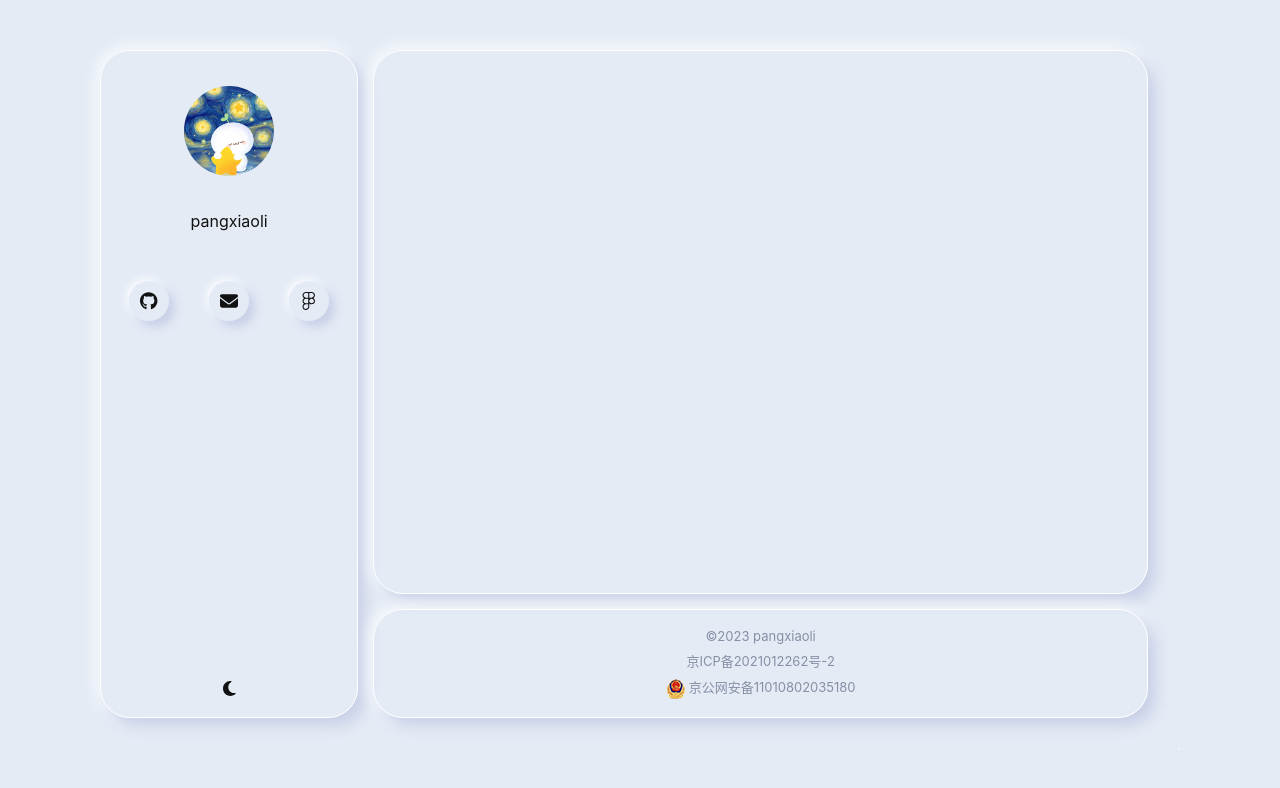
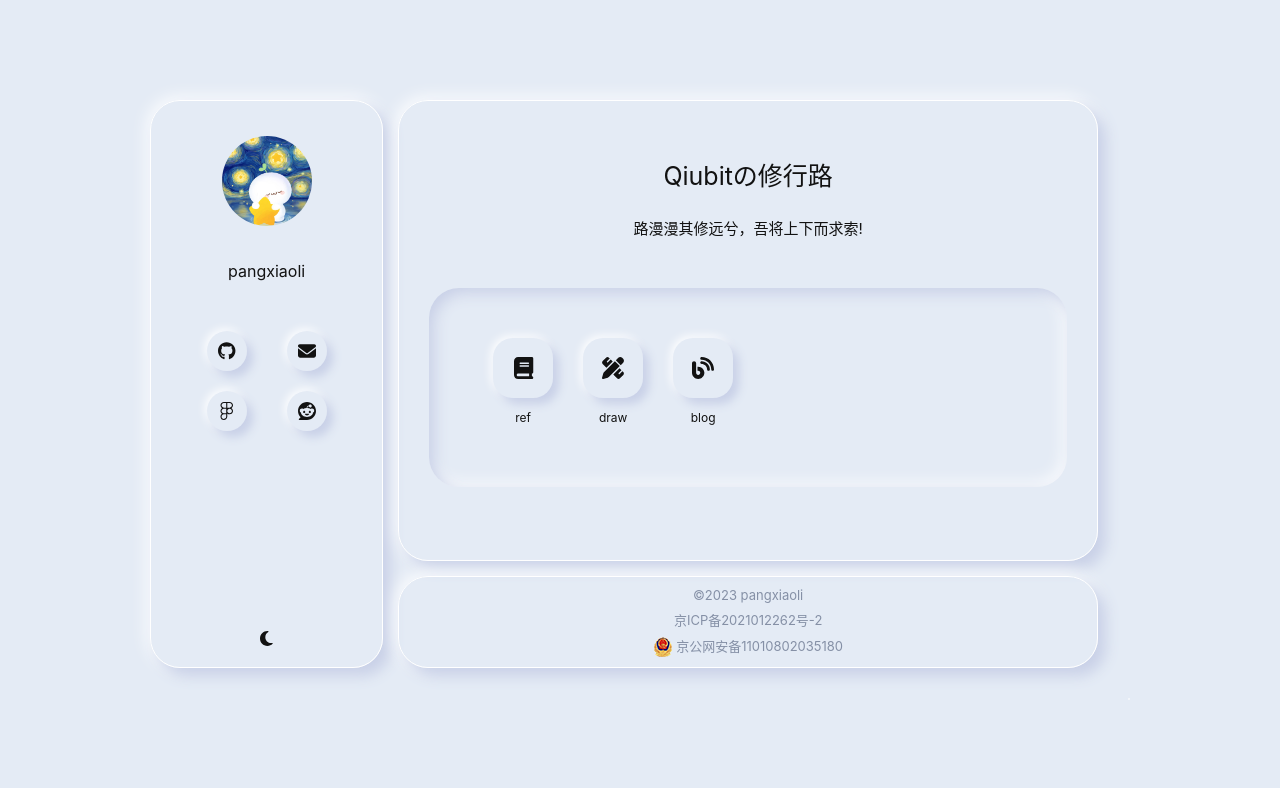
Before and after one commit to pangxiaoli/homepage, a React (Vite) app: page / in a window 1280 px wide. Shown: the top 788 px of the page. Built offline with nearby package versions, Linux system fonts and the light colour scheme.

Commit message:
feat: main

```diff
--- a/config.ts
+++ b/config.ts
@@ -1,5 +1,5 @@
-import { faFigma, faGithub } from '@fortawesome/free-brands-svg-icons';
-import { faEnvelope, IconDefinition } from '@fortawesome/free-solid-svg-icons';
+import { faFigma, faGithub, faReddit } from '@fortawesome/free-brands-svg-icons';
+import { faBlog, faBook, faEnvelope, faPenRuler, IconDefinition } from '@fortawesome/free-solid-svg-icons';
 
 export interface ILink {
 	icon?: IconDefinition,
@@ -31,8 +31,8 @@ export interface IConfig {
 
 
 const config: IConfig = {
-	title: 'title',
-	subTitle: 'subtitle',
+	title: 'Qiubitの修行路',
+	subTitle: '路漫漫其修远兮，吾将上下而求索!',
 
 	user: {
 		avater: '/img/head.jpg',
@@ -41,18 +41,47 @@ const config: IConfig = {
 			{
 				icon: faGithub,
 				uri: 'http://github.com/pangxiaoli',
-				shape: 'circle'
+				shape: 'circle',
+				title: 'github'
 			},
 			{
 				icon: faEnvelope,
 				uri: 'mailto:qiubit@qiubit.cc',
+				title: 'mailto'
 			},
 			{
 				icon: faFigma,
 				uri: 'https://figma.com/',
+				title: 'figma'
+			},
+			{
+				icon: faReddit,
+				uri: 'https://reddit.com/',
+				title: 'reddit'
 			}
 		]
 	},
+
+	site: [
+		{
+			icon: faBook,
+			uri: 'http://ref.qiubit.cc',
+			title: 'ref',
+			shape: 'rect',
+		},
+		{
+			icon: faPenRuler,
+			uri: 'https://draw.qiubit.cc',
+			title: 'draw',
+			shape: 'rect',
+		},
+		{
+			icon: faBlog,
+			uri: 'https://blog.pangxiaoli.com',
+			title: 'blog',
+			shape: 'rect',
+		},
+	],
 
 	footer: {
 		year: 2023,
--- a/src/App.less
+++ b/src/App.less
@@ -1,7 +1,7 @@
 .App {
     width: 100%;
     height: 100%;
-    padding: 5rem 10rem;
+    padding: 10rem 15rem;
     display: grid;
     gap: 1.5rem;
     grid-template-areas:
@@ -9,4 +9,5 @@
         "sider footer";
     grid-template-rows: 5fr 1fr;
     grid-template-columns: 1fr 3fr;
+    user-select: none;
 }
--- a/src/components/Link/index.less
+++ b/src/components/Link/index.less
@@ -42,6 +42,7 @@
         width: 6rem;
         height: 6rem;
         font-size: 2.2rem;
+        border-radius: 2rem;
     }
 
     .shape-ranc {
--- a/src/components/Link/index.tsx
+++ b/src/components/Link/index.tsx
@@ -7,18 +7,21 @@ import './index.less';
 export interface ILinkProps {
     data: ILink,
     size?: 'small' | 'normal' | 'big';
+    showTitle?: boolean;
 }
 
 const Link = ( props: ILinkProps ) => {
-	const { data, size = 'normal' } = props;
+	const { data, size = 'normal', showTitle = true } = props;
 	const { icon, shape = 'circle', uri, title } = data;
 
 	return (
-		<a className="link" href={uri}>
+		<a className="link" target={'_blank'} href={uri} title={title} rel="noreferrer">
 			<div className={ `link-icon shape-${shape} size-${size}`}>
 				<FontAwesomeIcon icon={icon as IconProp ?? faTree}/>
 			</div>
-			<p>{title}</p>
+			{
+				showTitle && <p>{title}</p>
+			}
 		</a>
 	);
 };
--- a/src/components/main/index.less
+++ b/src/components/main/index.less
@@ -1,7 +1,37 @@
 .main {
+    width: 100%;
+    height: 100%;
     grid-area: main;
     box-shadow: 0.8rem 0.8rem 1.4rem var(--shadow-dark),
         -0.2rem -0.2rem 1.8rem var(--shadow-light);
     border-radius: 3rem;
     border: 1px solid var(--shadow-light);
+    padding: 3rem;
+
+    .title {
+        width: 100%;
+        text-align: center;
+        font-size: 2.5rem;
+    }
+
+    .sub-title {
+        width: 100%;
+        text-align: center;
+        font-size: 1.5rem;
+        margin-bottom: 5rem;
+    }
+
+    .sites {
+        width: 100%;
+        display: grid;
+        grid-template-columns: repeat(auto-fill, minmax(4rem, 6rem));
+        gap: 3rem;
+        padding: 5rem;
+        justify-content: center;
+        place-items: center center;
+        box-shadow: inset 0.6rem 0.6rem 1.4rem var(--shadow-dark),
+            inset -0.2rem -0.2rem 1.8rem var(--shadow-light);
+        border-radius: 3rem;
+        overflow-y: auto;
+    }
 }
--- a/src/components/main/index.tsx
+++ b/src/components/main/index.tsx
@@ -1,8 +1,18 @@
+import useConfig from '../../hooks/useConfig';
+import Link from '../Link';
 import './index.less';
 
 const Main = () => {
 	return (
-		<div className="main"></div>
+		<div className="main">
+			<p className="title">{useConfig( 'title' )}</p>
+			<p className="sub-title">{useConfig( 'subTitle' )}</p>
+			<div className="sites">
+				{
+					useConfig( 'site' )?.map(( i, index ) => <Link key={index} data={i} size='big' showTitle={true}/> )
+				}
+			</div>
+		</div>
 	);
 };
 
--- a/src/components/sider/index.less
+++ b/src/components/sider/index.less
@@ -6,7 +6,8 @@
     border: 1px solid var(--shadow-light);
     display: flex;
     flex-direction: column;
-    user-select: none;
+    padding-left: 2rem;
+    padding-right: 2rem;
 
     .avater {
         height: 16rem;
--- a/src/components/sider/index.tsx
+++ b/src/components/sider/index.tsx
@@ -22,7 +22,7 @@ const Sider = () => {
 			<div className="user-name">{useConfig( 'user' ).name}</div>
 			<div className="socials">
 				{
-					useConfig( 'user' )?.social?.map(( i, index ) => <Link key={index} size='small' data={i}/> )
+					useConfig( 'user' )?.social?.map(( i, index ) => <Link key={index} size='small' data={i} showTitle={false}/> )
 				}
 			</div>
 			<div className="theme-switcher" onClick={handleSwitchTheme}>
```
